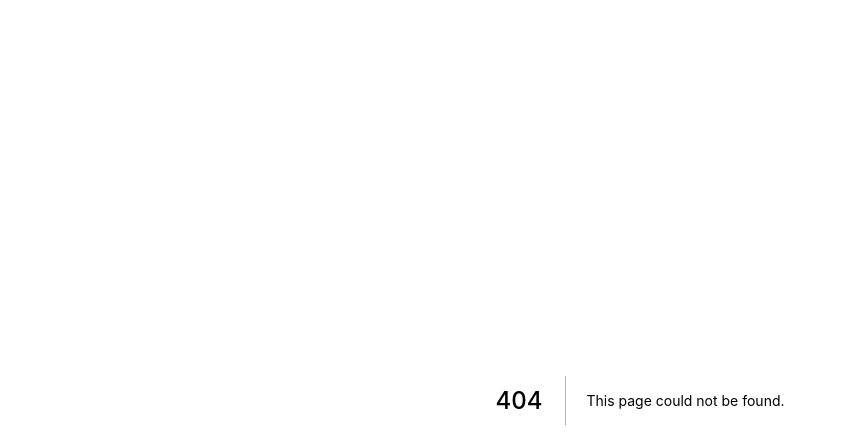
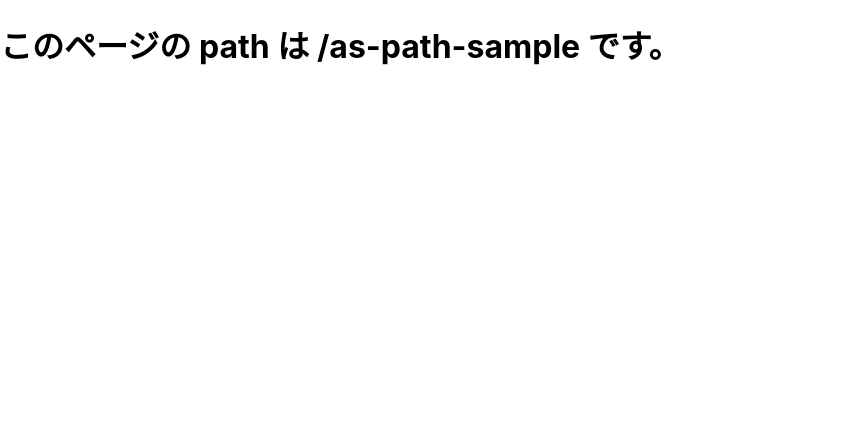
Before and after one commit to shzawa/nextjs-hasura, a Next.js app: page /as-path-sample in a window 1280 px wide. Before the commit this address had no page. Shown: the top 448 px of the page, without its empty margins (0-842 px from the left). Built offline with nearby package versions, Linux system fonts and the light colour scheme.

Commit message:
add: as-path-sample

```diff
--- /dev/null
+++ b/src/pages/as-path-sample.tsx
@@ -0,0 +1,10 @@
+import { useRouter } from 'next/router';
+
+const AsPathSample = () => {
+  const router = useRouter();
+  const path = router.asPath;
+
+  return <h1>このページの path は {path} です。</h1>;
+};
+
+export default AsPathSample;
```
Also changed, not shown: 2 other files (tests, documents, lock files or other folders).
